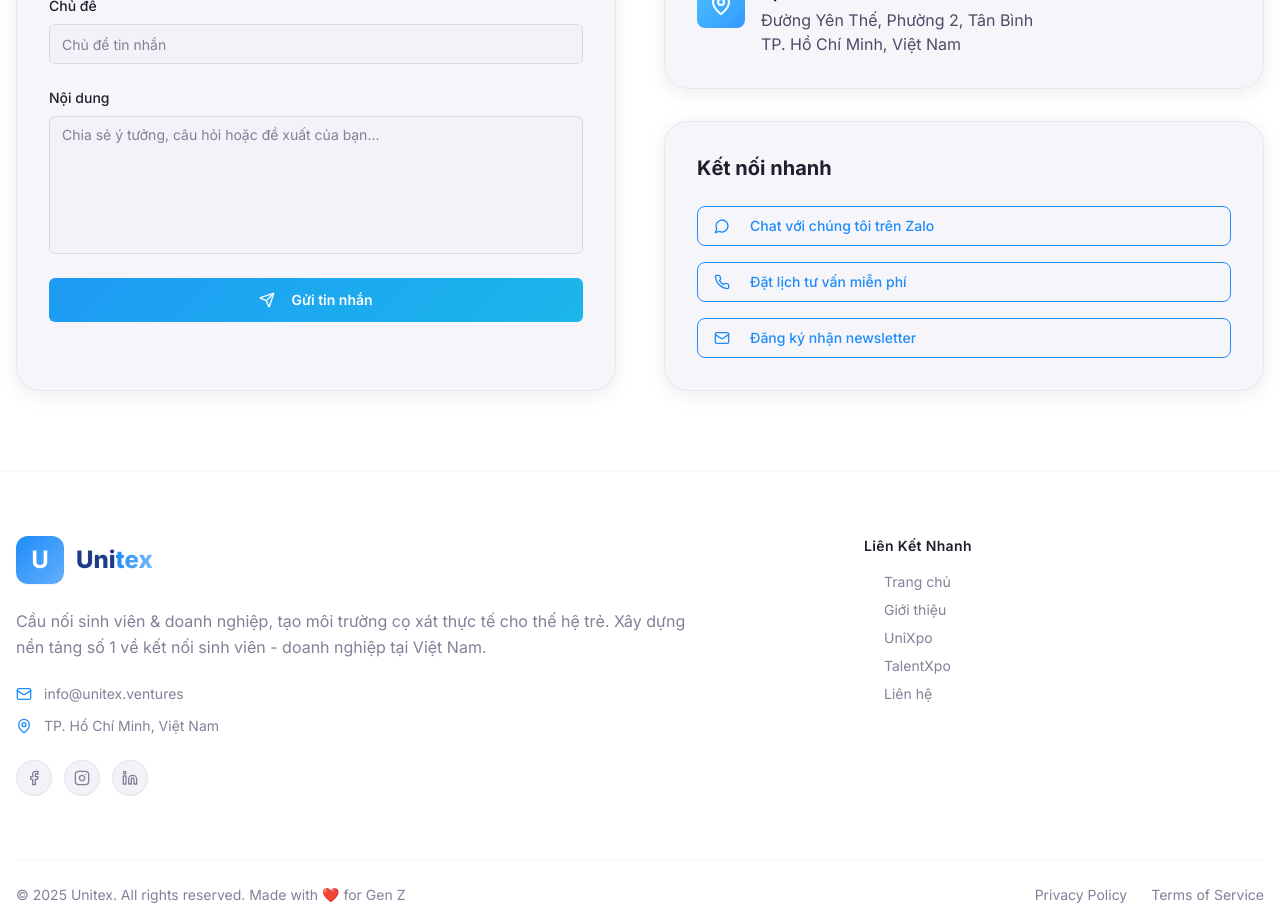
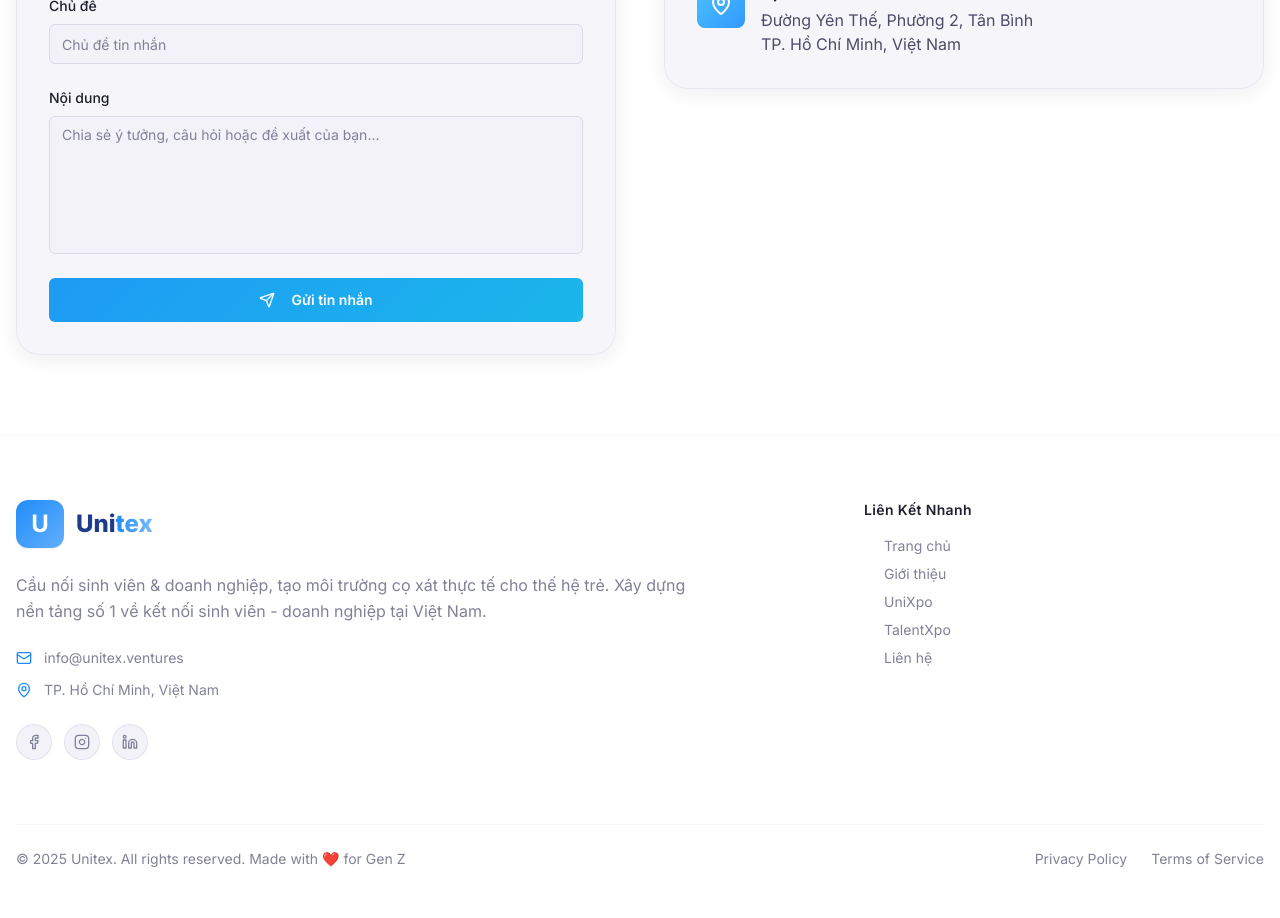
Before and after one commit to leotran-org/unitex, a React (Vite) app: page / in a window 1280 px wide. Shown: the part 5820-6738 px from the top of the page. After the commit the page ends 6713 px from the top, so only its background shows below. Built offline with nearby package versions, Linux system fonts and the light colour scheme.

Commit message:
hide the contact button(not implement yet)

```diff
--- a/src/components/Contact.tsx
+++ b/src/components/Contact.tsx
@@ -105,27 +105,28 @@ const Contact = () => {
             </div>
 
             {/* Quick Actions */}
-            <div className="glass-effect p-8 rounded-3xl">
-              <h3 className="text-xl font-bold mb-6 text-foreground">Kết nối nhanh</h3>
-
-              <div className="space-y-4">
-                <Button variant="outline" className="w-full justify-start">
-                  <MessageCircle className="w-5 h-5 mr-3" />
-                  Chat với chúng tôi trên Zalo
-                </Button>
-
-                <Button variant="outline" className="w-full justify-start">
-                  <Phone className="w-5 h-5 mr-3" />
-                  Đặt lịch tư vấn miễn phí
-                </Button>
-
-                <Button variant="outline" className="w-full justify-start">
-                  <Mail className="w-5 h-5 mr-3" />
-                  Đăng ký nhận newsletter
-                </Button>
-              </div>
-            </div>
-
+            {
+            // <div className="glass-effect p-8 rounded-3xl">
+            //   <h3 className="text-xl font-bold mb-6 text-foreground">Kết nối nhanh</h3>
+            //
+            //   <div className="space-y-4">
+            //     <Button variant="outline" className="w-full justify-start">
+            //       <MessageCircle className="w-5 h-5 mr-3" />
+            //       Chat với chúng tôi trên Zalo
+            //     </Button>
+            //
+            //     <Button variant="outline" className="w-full justify-start">
+            //       <Phone className="w-5 h-5 mr-3" />
+            //       Đặt lịch tư vấn miễn phí
+            //     </Button>
+            //
+            //     <Button variant="outline" className="w-full justify-start">
+            //       <Mail className="w-5 h-5 mr-3" />
+            //       Đăng ký nhận newsletter
+            //     </Button>
+            //   </div>
+            // </div>
+            }
           </div>
         </div>
       </div>
```
